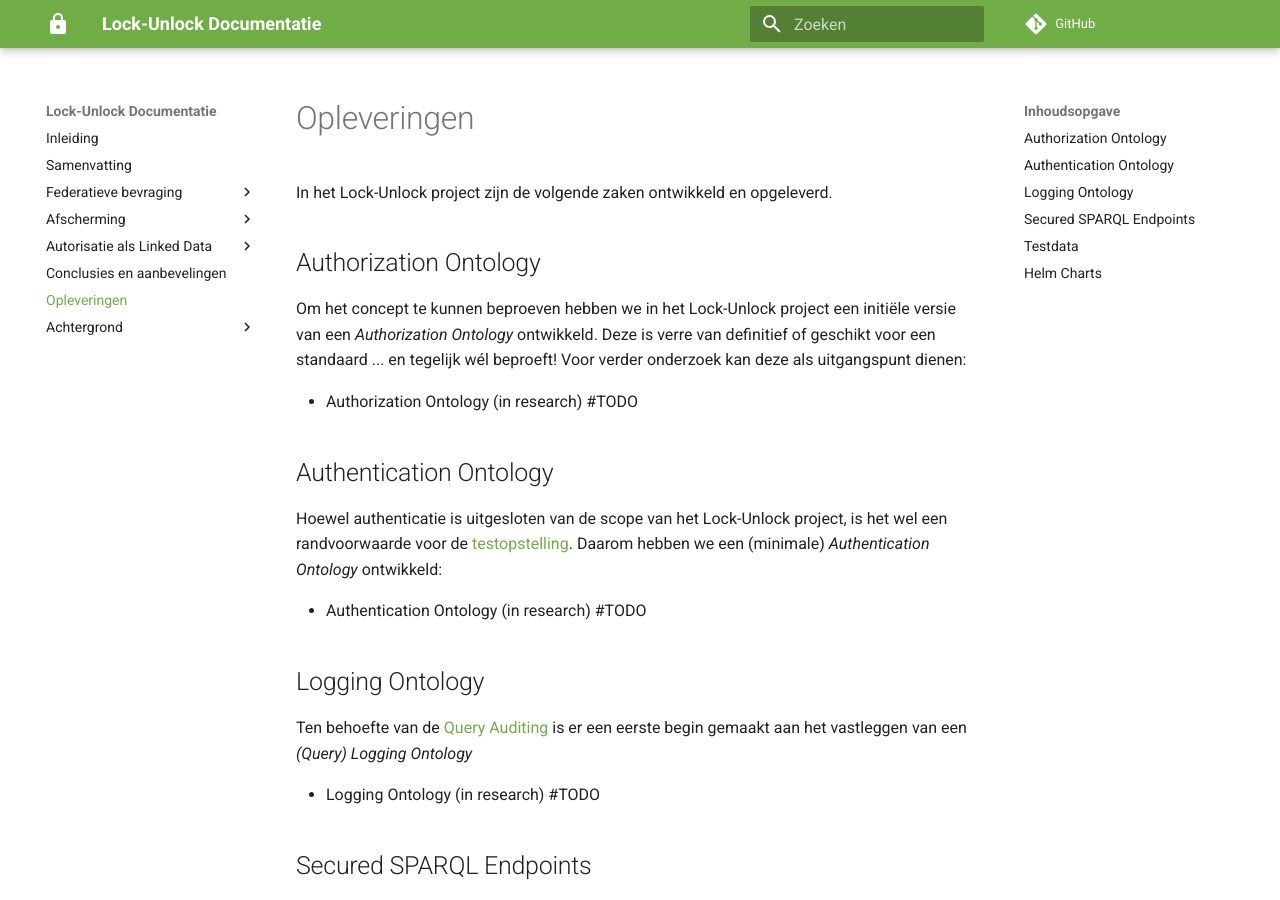
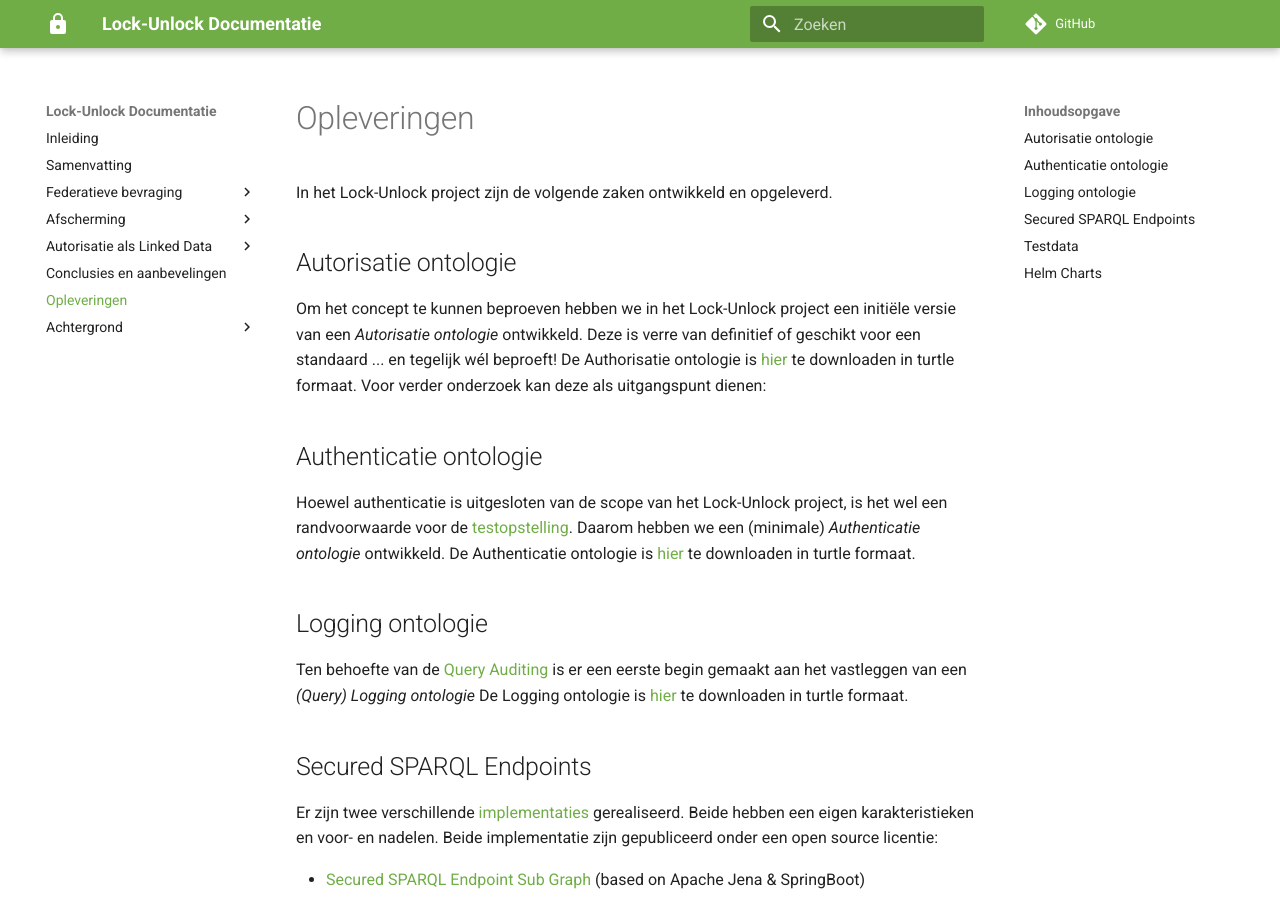
Before and after one commit to kadaster-labs/lock-unlock-docs, an MkDocs documentation site: the page built from docs/opleveringen.md, in a window 1280 px wide and 900 px high. Built offline with MkDocs 1.6.1 and Material for MkDocs 9.7.7, drawn with Linux system fonts in a browser that asks for light colours; comment, search, counter and statistics services are not loaded.

Commit message:
levering ontologieen

```diff
--- a/docs/opleveringen.md
+++ b/docs/opleveringen.md
@@ -3,28 +3,27 @@ title: Opleveringen
 ---
 In het Lock-Unlock project zijn de volgende zaken ontwikkeld en opgeleverd.
 
-## Authorization Ontology
+## Autorisatie ontologie
 
 Om het concept te kunnen beproeven hebben we in het Lock-Unlock project een initiële versie van een
-_Authorization Ontology_ ontwikkeld. Deze is verre van definitief of geschikt voor een standaard ...
-en tegelijk wél beproeft! Voor verder onderzoek kan deze als uitgangspunt dienen:
+_Autorisatie ontologie_ ontwikkeld. Deze is verre van definitief of geschikt voor een standaard ...
+en tegelijk wél beproeft! De Authorisatie ontologie is [hier](./documenten/Authorisation.ttl) te downloaden in turtle formaat.
+Voor verder onderzoek kan deze als uitgangspunt dienen:
 
-- Authorization Ontology (in research) #TODO
 
-## Authentication Ontology
+## Authenticatie ontologie
 
 Hoewel authenticatie is uitgesloten van de scope van het Lock-Unlock project, is het wel een
 randvoorwaarde voor de [testopstelling](./afscherming/autorisatie.md#subject). Daarom hebben we een
-(minimale) _Authentication Ontology_ ontwikkeld:
+(minimale) _Authenticatie ontologie_ ontwikkeld. De Authenticatie ontologie is [hier](./documenten/Authenticatie.ttl) te downloaden in turtle formaat.
 
-- Authentication Ontology (in research) #TODO
 
-## Logging Ontology
+## Logging ontologie
 
 Ten behoefte van de [Query Auditing](./afscherming/oplossingsrichtingen.md#query-auditing) is er
-een eerste begin gemaakt aan het vastleggen van een _(Query) Logging Ontology_
+een eerste begin gemaakt aan het vastleggen van een _(Query) Logging ontologie_
+De Logging ontologie is [hier](./documenten/Logging.ttl) te downloaden in turtle formaat.
 
-- Logging Ontology (in research) #TODO
 
 ## Secured SPARQL Endpoints
 
```
Also changed, not shown: 3 other files.
